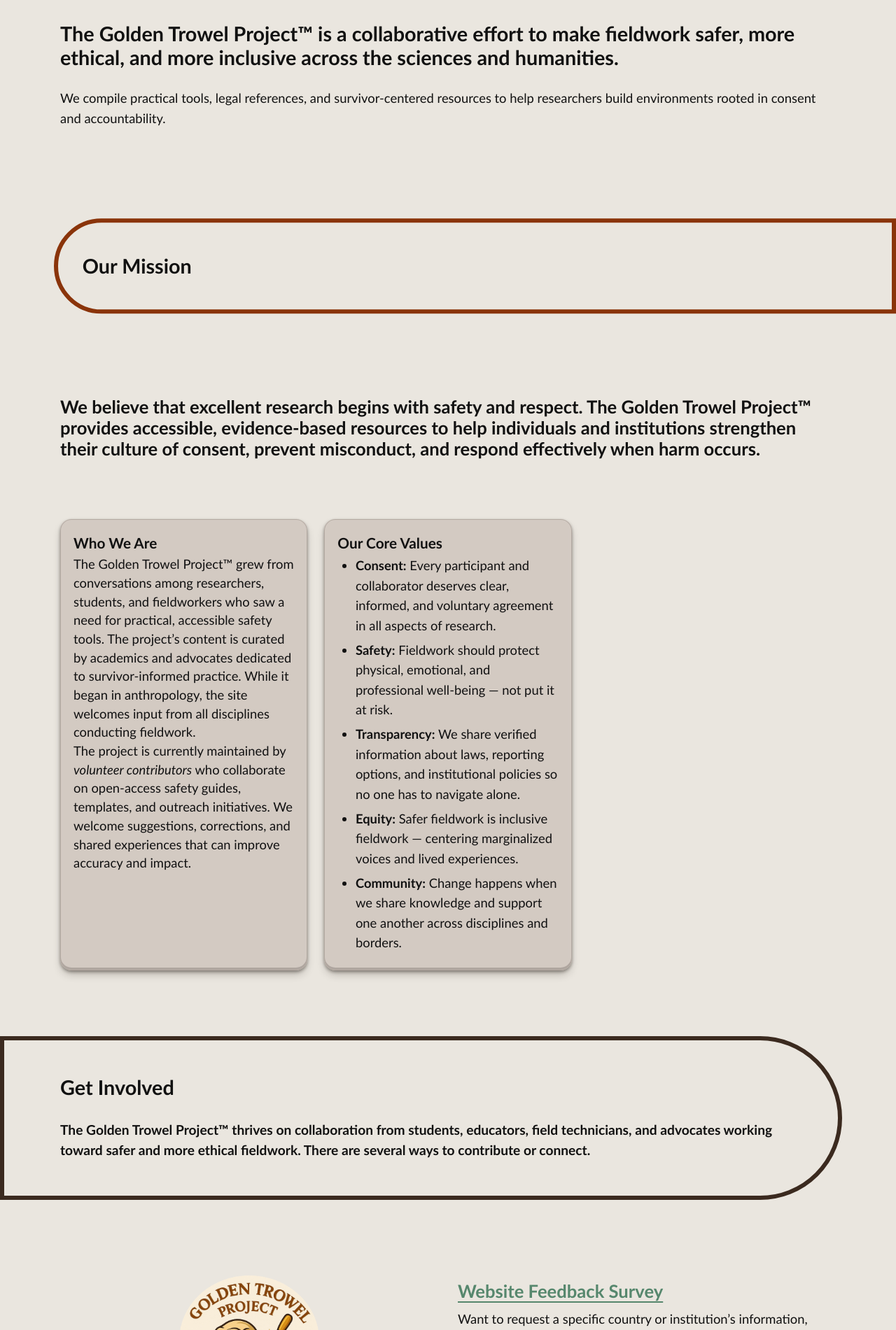
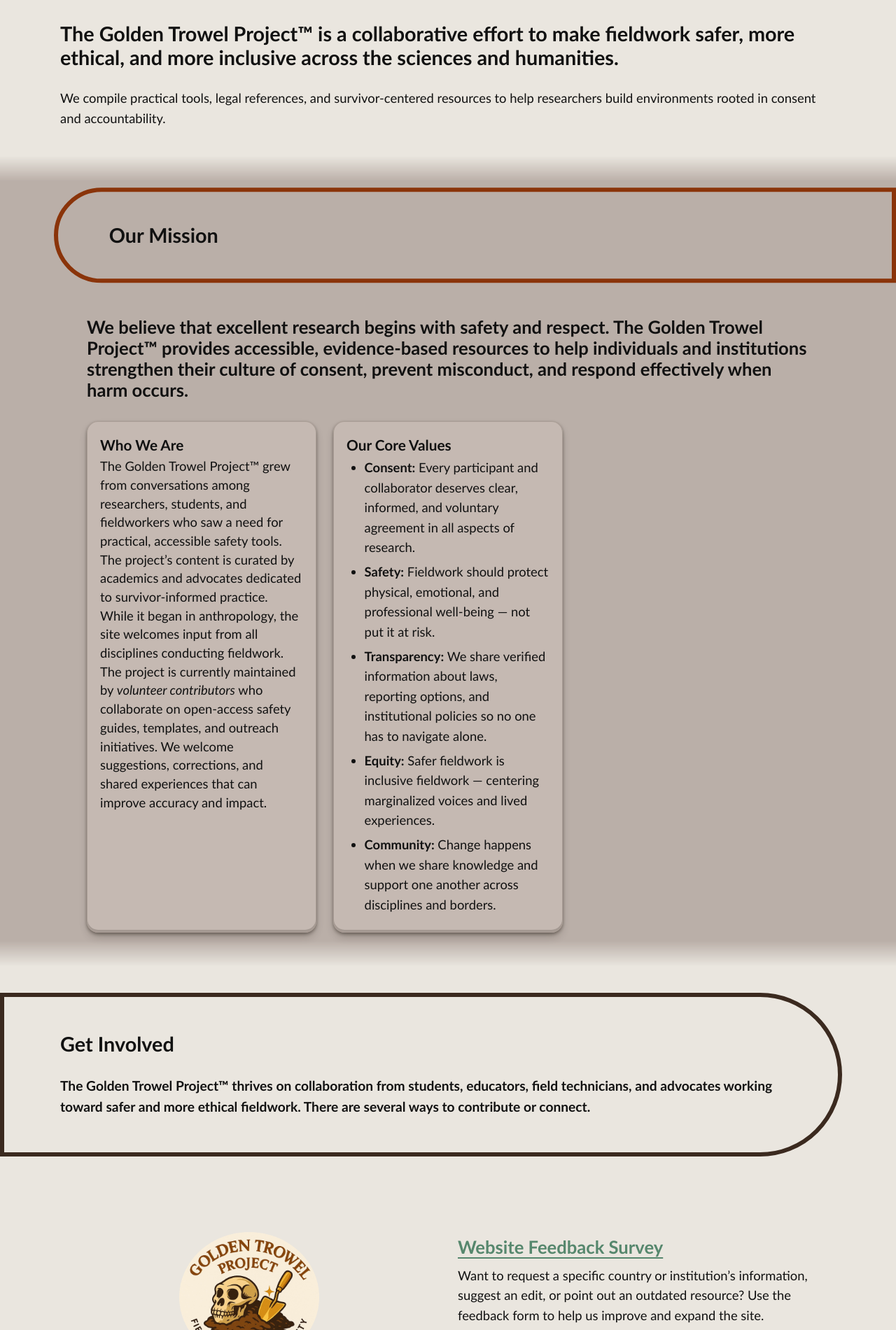
Before and after one commit to AnthroSafetyWarrior/GoldenTrowelProject, a Jekyll site: the page built from _pages/aboutus.html, in a window 1280 px wide. Shown: the part 812-2713 px from the top of the page at 70% size. Built offline with Jekyll 4.4.1, drawn with Linux system fonts in a browser that asks for light colours.

Commit message:
updating name

```diff
--- a/_layouts/default.html
+++ b/_layouts/default.html
@@ -922,10 +922,101 @@
 }
 
 
+/* ================= STRIPE (full-bleed background wrapper) ================= */
+.stripe{
+  /* ----------- CONTROLS (tweak once, affects all) ----------- */
+  --stripe-bg: var(--wave-dark);   /* background color */
+  --stripe-bleed-top: 20px;        /* color extends above content */
+  --stripe-bleed-bottom: 0px;      /* color extends below content */
+  --stripe-pad-y: 10px;             /* padding inside the colored area */
+  --stripe-section-pad-y: 8px;     /* padding on inner .section */
+  --stripe-gap: 0px;               /* gap inside .section grid */
+  --stripe-pillhead-mb: 8px;       /* pillhead margin inside stripe */
+  --stripe-buffer-bottom: 30px;    /* transparent space AFTER stripe */
+
+  position: relative;
+  isolation: isolate;
+  margin: 0;
+
+  /* top padding = normal; bottom padding = normal + buffer (transparent) */
+  padding: var(--stripe-pad-y) var(--page-pad-inline);
+  padding-bottom: calc(var(--stripe-pad-y) + var(--stripe-buffer-bottom));
+}
+
+/* Full-bleed colored panel only */
+.stripe::before{
+  content:"";
+  position:absolute;
+  z-index:-1;                      /* sits behind content */
+  left: calc(50% - 50vw);
+  width: 100vw;
+
+  /* color height is driven ONLY by bleed values */
+  top:    calc(-1 * var(--stripe-bleed-top));
+  bottom: calc(-1 * var(--stripe-bleed-bottom));
+
+  background: var(--stripe-bg);
+  pointer-events: none;
+}
+
+/* Anchor to right edge when needed */
+.stripe--right::before{
+  left:auto;
+  right:calc(50% - 50vw);
+}
+
+/* tighten the inner section */
+.stripe > .section{
+  padding-block: var(--stripe-section-pad-y);
+  gap: var(--stripe-gap);
+}
+
+/* control pillhead spacing inside */
+.stripe .pillhead{
+  margin-block: var(--stripe-pillhead-mb);
+}
+
+/* Preset you’re using */
+.stripe--wave-dark { --stripe-bg: var(--wave-dark); }
+/* (You can omit offwhite if you’re not using it) */
+
+/* ================= STRIPE LINK STYLING ================= */
+/* Default link color inside stripes */
+.stripe a{
+  color: var(--slate);
+  text-decoration-color: var(--slate);
+  text-underline-offset: .18em;
+  transition: color .2s ease, text-decoration-color .2s ease;
+}
+
+/* Hover & focus color for accessibility */
+.stripe a:hover,
+.stripe a:focus-visible{
+  color: var(--sage);
+  text-decoration-color: var(--sage);
+  outline: none;
+}
+/* ================= STRIPE LINK STYLING ================= */
+/* Default link color inside stripes */
+.stripe a{
+  color: var(--slate);
+  text-decoration-color: var(--slate);
+  text-underline-offset: .18em;
+  transition: color .2s ease, text-decoration-color .2s ease;
+}
+
+/* Hover & focus color for accessibility */
+.stripe a:hover,
+.stripe a:focus-visible{
+  color: var(--sage);
+  text-decoration-color: var(--sage);
+  outline: none;
+}
+
 /* ========= soft fade for stripes ========= */
 .stripe{
   /* global knob: how “tall” the fade is */
-  --stripe-fade: 48px;            /* try 24–48px */
+  --stripe-fade: 36px;            /* try 24–48px */
 }
 
 /* fade both top & bottom */
@@ -961,38 +1052,6 @@
   .stripe{ --stripe-fade: 24px; }
 }
 
-/* ================= STRIPE LINK STYLING ================= */
-/* Default link color inside stripes */
-.stripe a{
-  color: var(--slate);
-  text-decoration-color: var(--slate);
-  text-underline-offset: .18em;
-  transition: color .2s ease, text-decoration-color .2s ease;
-}
-
-/* Hover & focus color for accessibility */
-.stripe a:hover,
-.stripe a:focus-visible{
-  color: var(--sage);
-  text-decoration-color: var(--sage);
-  outline: none;
-}
-/* ================= STRIPE LINK STYLING ================= */
-/* Default link color inside stripes */
-.stripe a{
-  color: var(--slate);
-  text-decoration-color: var(--slate);
-  text-underline-offset: .18em;
-  transition: color .2s ease, text-decoration-color .2s ease;
-}
-
-/* Hover & focus color for accessibility */
-.stripe a:hover,
-.stripe a:focus-visible{
-  color: var(--sage);
-  text-decoration-color: var(--sage);
-  outline: none;
-}
 /* ===== NAV ===== */
 /* NAV FLYOUT: styles only for the tiny round buttons */
 .pill--nav{
```
